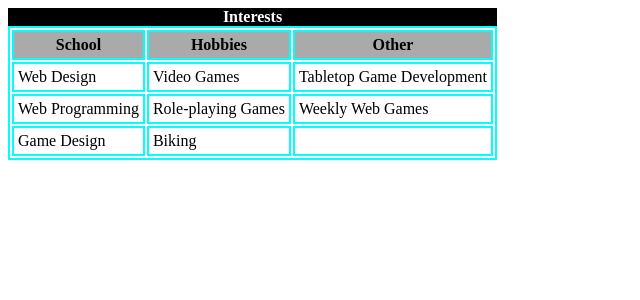
After one commit to michaeljcaboose/rit-web-dev, a PHP site: page /exercises/tables.html in a window 1280 px wide. The commit adds this page. Shown: the top 300 px of the page, without its empty margins (0-640 px from the left). Run offline with PHP 8.4, Linux system fonts and the light colour scheme.

Commit message:
project one changes

```diff
--- /dev/null
+++ b/645/exercises/tables.html
@@ -0,0 +1,48 @@
+<!DOCTYPE html>
+<html>
+	<head>
+		<style>
+			table, td, th{
+				border: 2px solid aqua;
+			}
+			td, th{
+				padding: 4px;
+			}
+			table caption{
+				background-color: black;
+				color: white;
+				font-weight: bold;
+			}
+			th{
+				background-color: #aaaaaa;
+			}
+		</style>
+	</head>
+	<body>
+		<table>
+			<caption>Interests</caption>
+			<thead>
+				<th>School</th>
+				<th>Hobbies</th>
+				<th>Other</th>
+			</thead>
+			<tbody>
+				<tr>
+					<td>Web Design</td>
+					<td>Video Games</td>
+					<td>Tabletop Game Development</td>
+				</tr>
+				<tr>
+					<td>Web Programming</td>
+					<td>Role-playing Games</td>
+					<td>Weekly Web Games</td>
+				</tr>
+				<tr>
+					<td>Game Design</td>
+					<td>Biking</td>
+					<td></td>
+				</tr>
+			</tbody>
+		</table>
+	</body>
+</html>
--- a/645/index.html
+++ b/645/index.html
@@ -62,6 +62,7 @@
 			<ul>
 				<li><a href="exercises/movies.html">Movie List</a></li>
 				<li><a href="exercises/recipe.html">Recipes</a></li>
+				<li><a href="exercises/tables.html">Table</a></li>
 				<li><a href="project1/index.php">Portfolio / Project 1</a></li>
 			</ul>
 		</div>
--- a/645/project1/css/index.css
+++ b/645/project1/css/index.css
@@ -104,7 +104,6 @@ html, body{
 	    -webkit-transition: color .5s, background-color .5s, text-decoration 1s;
 	    transition: color .5s, background-color .5s, text-decoration 1s;
 	    text-decoration: underline;
-	    border-radius: 0px 0px 5px 5px;
     }
 
     .desktop-nav a:hover{
```
